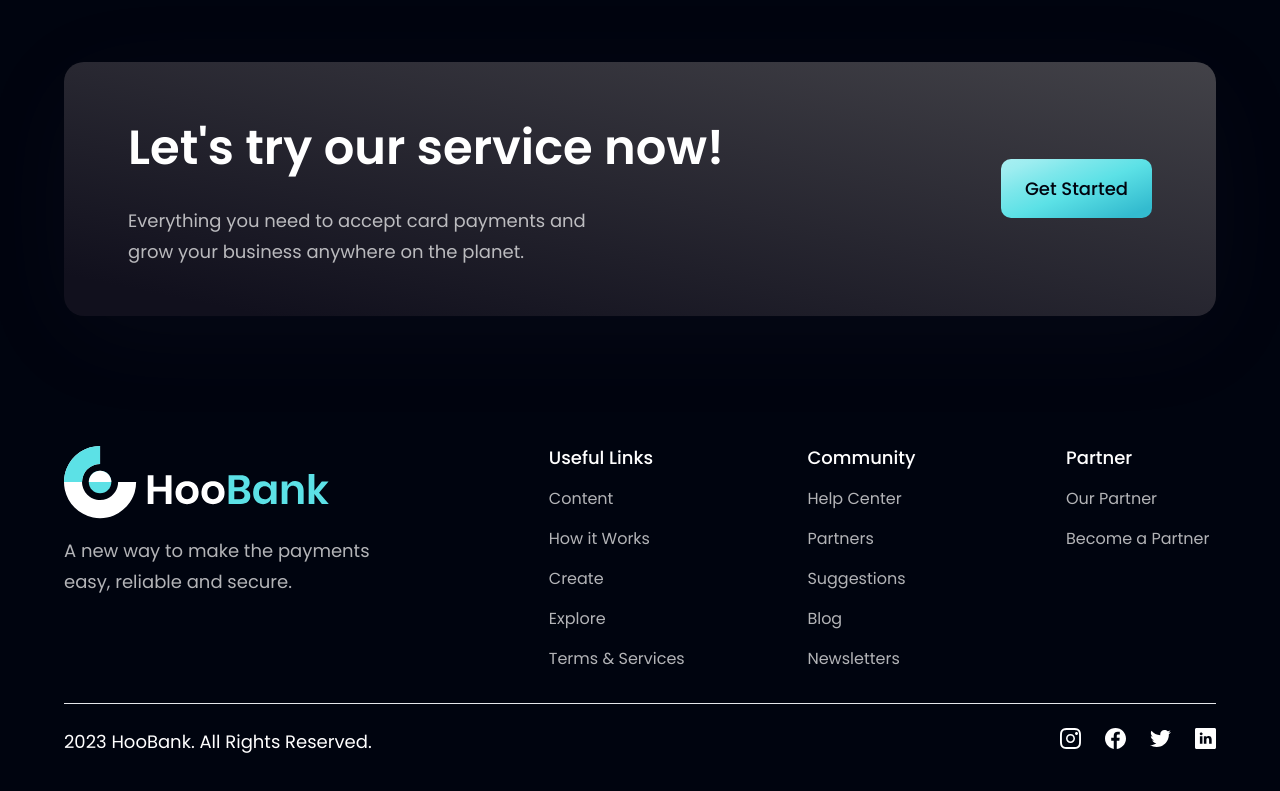
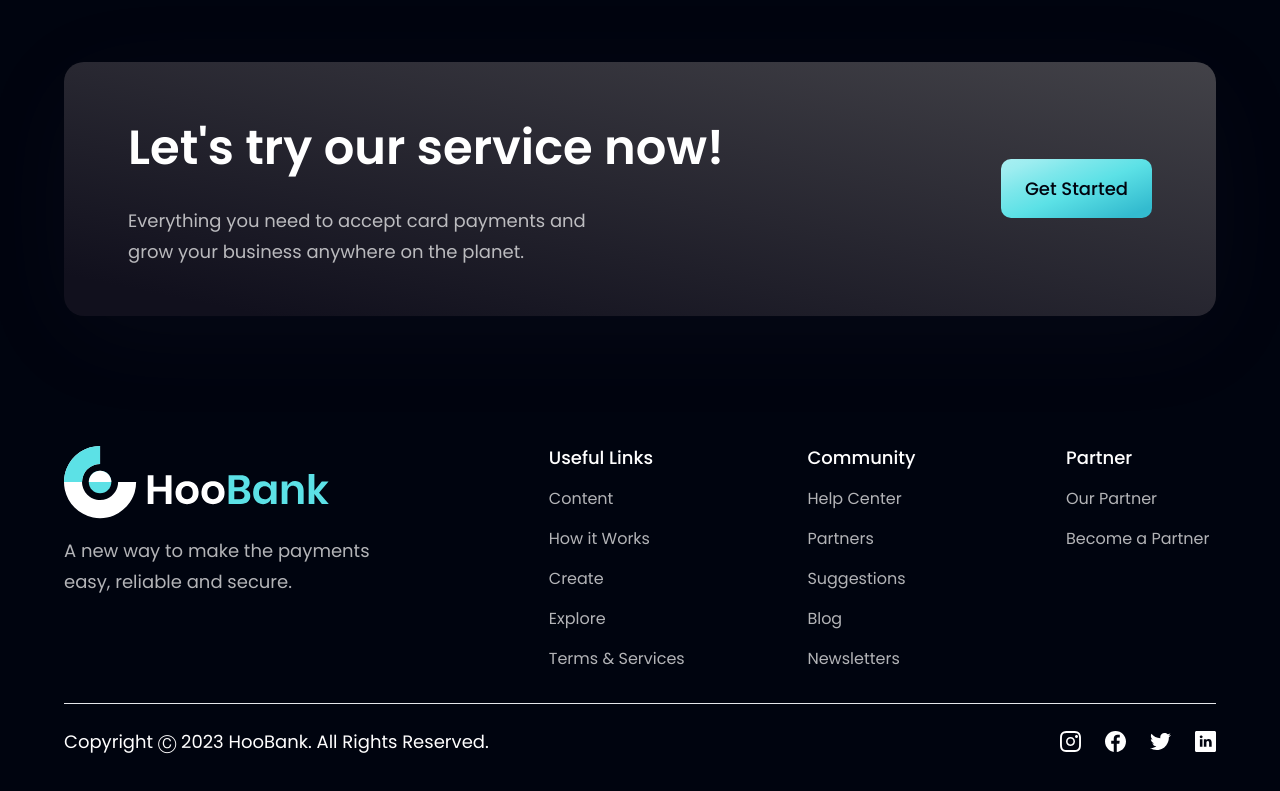
Before and after one commit to Trelaquix/ModernReactPage, a React (Vite) app in the folder modern_app/: page / in a window 1280 px wide. Shown: the part 4082-4873 px from the top of the page. Built offline with nearby package versions, Linux system fonts and the light colour scheme.

Commit message:
Update footer

```diff
--- a/modern_app/src/components/Footer.jsx
+++ b/modern_app/src/components/Footer.jsx
@@ -32,9 +32,9 @@
         </div>
       </div>
 
-      <div className="w-full flex justify-between item-center md:flex-row flex-col pt-6 border-t-[1px] border-t-[#3f3r45]">
+      <div className="w-full flex justify-between items-center md:flex-row flex-col pt-6 border-t-[1px] border-t-[#3F3R45]">
         <p className="font-poppins font-normal text-center text-[18px] leading-[27px] text-white">
-          2023 HooBank. All Rights Reserved.
+          Copyright Ⓒ 2023 HooBank. All Rights Reserved.
         </p>
         <div className="flex flex-row md:mt-0 mt-6">
           {socialMedia.map((social, index) => (
@@ -42,7 +42,8 @@
               key={social.id}
               src={social.icon}
               alt={social.id}
-              className={`w-[21px] h-[21px] object-contain cursor-pointer ${index !== socialMedia.length - 1 ? 'mr-6' : 'mr-0'}`}
+              className={`w-[21px] h-[21px] object-contain cursor-pointer ${index !== socialMedia.length - 1 ? "mr-6" : "mr-0"}`}
+              onClick={() => window.open(social.link)}
             />
           ))}
         </div>
```
